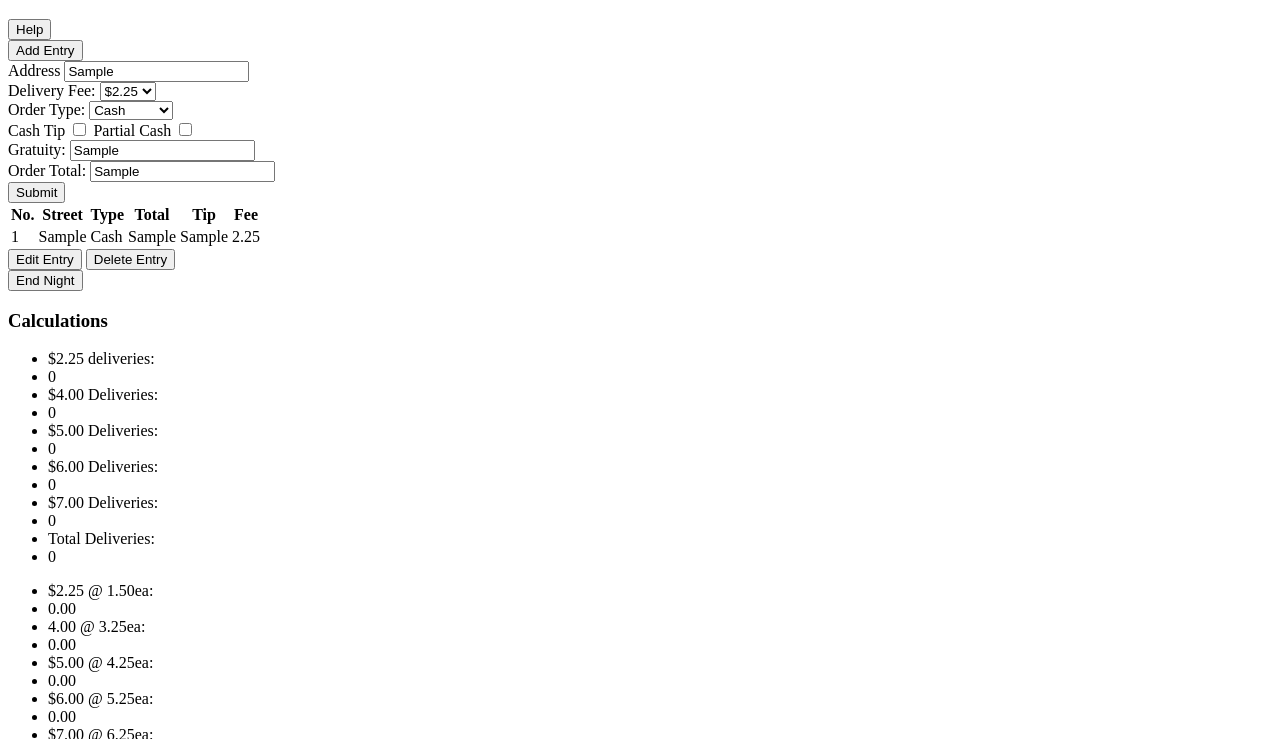
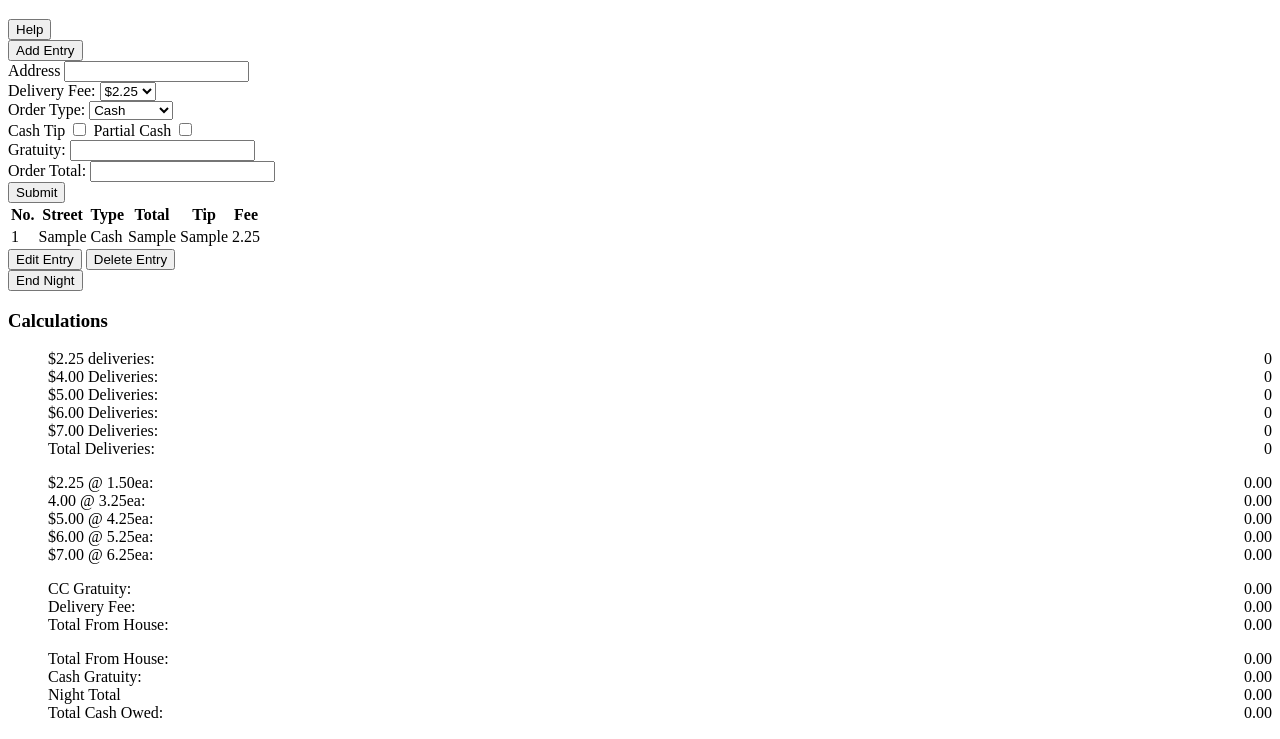
Before and after one commit to HeathBenn/DeliveryTracker2, a plain HTML site: page index.html in a window 1280 px wide. Both pictures are taken after typing "Sample", "Sample", "Sample" into the empty fields and a click on the button "Submit". Shown: the part 61-800 px from the top of the page. Drawn offline with Linux system fonts and the light colour scheme.

Commit message:
added some notes and worked on how table is populated

```diff
--- /dev/null
+++ b/assets/CSS/style.css
@@ -0,0 +1,13 @@
+ul {
+    list-style-type: none;
+    text-align: left;
+    display: grid;
+
+
+}
+
+.thirdColumn{
+    grid-column-start: 3;
+    grid-column-end: 3;
+    text-align: right;
+}
--- a/assets/JS/script.js
+++ b/assets/JS/script.js
@@ -7,12 +7,16 @@ const gratuity = document.getElementById('gratuity');
 const orderTotal = document.getElementById('orderTotal');
 const submitButton = document.getElementById('submit');
 const table = document.getElementById('deliveries');
+const partialCash = document.getElementById('partialCash');
+
 const deliveries = [];
 let stopNumber = 1;
 
+//This stores the delivery object and populates the list of deliveries
 submitButton.onclick = function() {submitDelivery()};
 
-//Gets Hour Minute and AM/PM
+//Gets Hour Minute and AM/PM Not used at moment,
+//other than to store in array object
 function timeStamp() {
     const time = new Date();
     const hours = time.getHours();
@@ -29,6 +33,22 @@ const formatter = new Intl.NumberFormat('en-US',{
     maximumFractionDigits: 2,
 });
 
+//Resets the table of deliveries
+function resetTable(){
+    table.innerHTML = `
+        <tr>
+            <th>No.</th>
+            <th>Street</th>
+            <th>Type</th>
+            <th>Total</th>
+            <th>Tip</th>
+            <th>Fee</th>
+        </tr>
+    `
+}
+
+
+//Delivery Object Constructor
 function ConstructDelivery(address, type, total, tip, fee) {
     this.stopNumber = stopNumber;
     this.timeLog = timeStamp();
@@ -60,6 +80,12 @@ function ConstructDelivery(address, type, total, tip, fee) {
 function submitDelivery(){
     const newDelivery = new ConstructDelivery(address.value, orderType.value, orderTotal.value, gratuity.value, deliveryFee.value);
     newDelivery.delivery();
-    newDelivery.populate();
+    resetTable();
+    stopNumber = 1;
+    for (let i = 0; i < deliveries.length; i++){
+        deliveries[i].populate();
+    }
+    //newDelivery.populate();
     console.log(deliveries);
+    document.getElementById('deliveryForm').reset();
 }
--- a/index.html
+++ b/index.html
@@ -3,6 +3,7 @@
     <head>
         <meta charset="8">
         <meta name="viewport" content="width=device-width", initial-scale="1">
+        <link rel="stylesheet" href="./assets/CSS/style.css"/>
     </head>
     <body>
         <div>
@@ -14,7 +15,7 @@
         <div>
             <button id="addEntry" type="button">Add Entry</button>
         </div>
-        <form>
+        <form id="deliveryForm">
             <div>
                 <label for="address">Address</label>
                 <input type="text" id="address" required="required" autocomplete="off">
```
